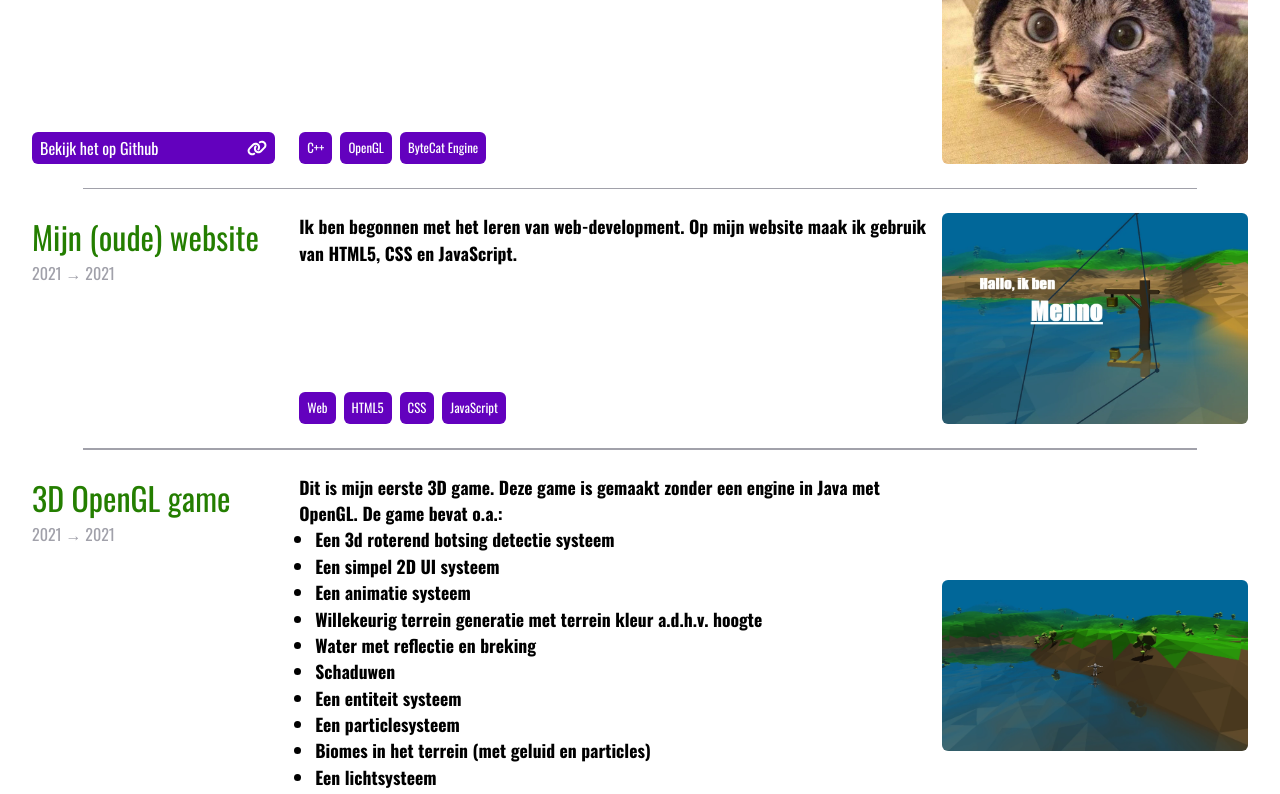
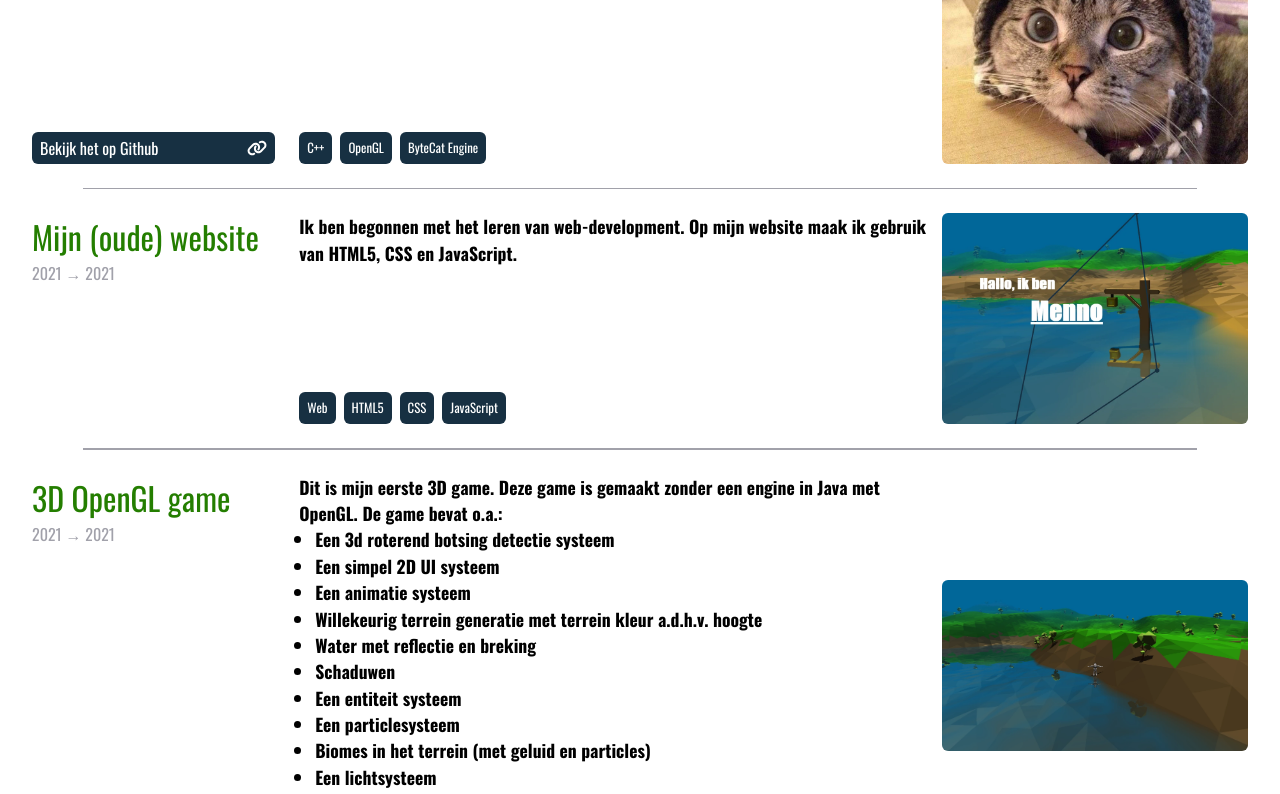
Before and after one commit to M-e-n-n-o/M-e-n-n-o.github.io, a React (Vite) app: page / in a window 1280 px wide. Shown: the part 1700-2494 px from the top of the page. Built offline with nearby package versions, Linux system fonts and the light colour scheme.

Commit message:
Update tailwind.config.js

```diff
--- a/tailwind.config.js
+++ b/tailwind.config.js
@@ -13,10 +13,10 @@ module.exports = {
 
       colors: {
         main: "#247e00",
-        "main-hover": "#39cb00",
+        "main-hover": "#2bbe26",
         accent: "#195a00",
-        call: "#6301be",
-        "call-hover": "#b260ff"
+        call: "#173042",
+        "call-hover": "#236477"
       }
     },
   },
```
